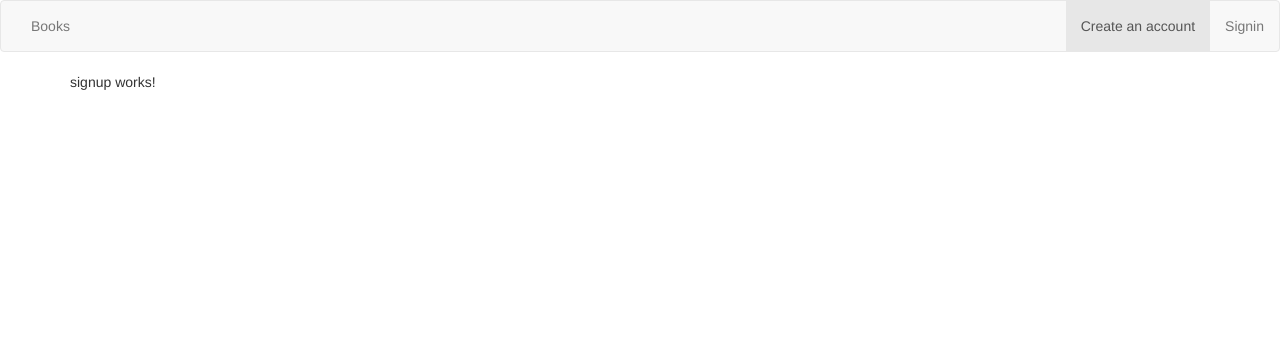
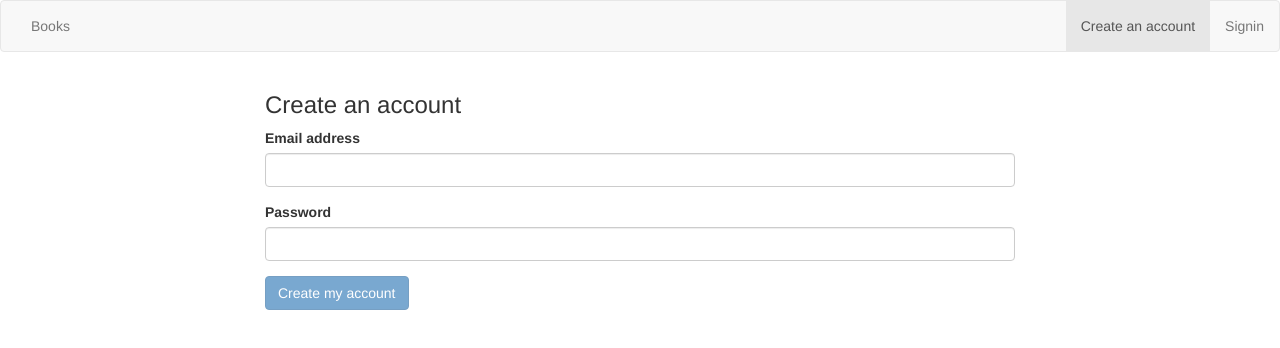
Before and after one commit to azdine-dev/Bookslyy, an Angular app: page /auth/signup in a window 1280 px wide. Shown: the top 348 px of the page. Built offline with nearby package versions, Linux system fonts and the light colour scheme.

Commit message:
add signup commponent

```diff
--- a/package.json
+++ b/package.json
@@ -24,6 +24,7 @@
     "@angular/router": "~10.0.4",
     "bootstrap": "^3.3.7",
     "express": "^4.17.1",
+    "firebase": "^7.16.1",
     "path": "^0.12.7",
     "rxjs": "~6.5.5",
     "rxjs-compat": "^6.6.0",
--- a/src/app/app.component.ts
+++ b/src/app/app.component.ts
@@ -1,10 +1,23 @@
 import { Component } from '@angular/core';
-
+import * as firebase from 'firebase';
 @Component({
   selector: 'app-root',
   templateUrl: './app.component.html',
   styleUrls: ['./app.component.css']
 })
 export class AppComponent {
-  title = 'Bookslyy';
+  title = 'Booksly';
+  constructor(){
+    var firebaseConfig = {
+      apiKey: "AIzaSyD0NLxDz9rEdECSqHx3WboHcI_tWY6Hr5U",
+      authDomain: "bookslyy.firebaseapp.com",
+      databaseURL: "https://bookslyy.firebaseio.com",
+      projectId: "bookslyy",
+      storageBucket: "bookslyy.appspot.com",
+      messagingSenderId: "571182825669",
+      appId: "1:571182825669:web:8c32275fc3cdcb0eb8b0ac"
+    };
+    // Initialize Firebase
+    firebase.initializeApp(firebaseConfig);
+  }
 }
--- a/src/app/auth/signup/signup.component.html
+++ b/src/app/auth/signup/signup.component.html
@@ -1 +1,25 @@
-<p>signup works!</p>
+<div class="row">
+    <div class="col-sm-8 col-sm-offset-2">
+      <h3>Create an account </h3>
+      <form [formGroup]="signUpForm" (ngSubmit)="onSubmit()">
+        <div class="form-group">
+          <label for="email">Email address</label>
+          <input type="text"
+                 id="email"
+                 class="form-control"
+                 formControlName="email">
+        </div>
+        <div class="form-group">
+          <label for="password">Password</label>
+          <input type="password"
+                 id="password"
+                 class="form-control"
+                 formControlName="password">
+        </div>
+        <button class="btn btn-primary"
+                type="submit"
+                [disabled]="signUpForm.invalid">Create my account</button>
+      </form>
+      <p class="text-danger"> {{erroMessage}} </p>
+    </div>
+  </div>
--- a/src/app/auth/signup/signup.component.ts
+++ b/src/app/auth/signup/signup.component.ts
@@ -1,4 +1,7 @@
 import { Component, OnInit } from '@angular/core';
+import { FormGroup, FormBuilder, Validators } from '@angular/forms';
+import { AuthService } from 'src/app/service/auth.service';
+import { Router } from '@angular/router';
 
 @Component({
   selector: 'app-signup',
@@ -7,9 +10,34 @@ import { Component, OnInit } from '@angular/core';
 })
 export class SignupComponent implements OnInit {
 
-  constructor() { }
+  signUpForm : FormGroup;
+  errorMessage :string;
+  constructor(private formsBuilder : FormBuilder, private authService: AuthService,
+    private router: Router) { }
 
   ngOnInit(): void {
+     this.initForm();
+  }
+
+  initForm(){
+    this.signUpForm = this.formsBuilder.group({
+      email: ['', [Validators.required, Validators.email]],
+      password: ['',  [Validators.required, Validators.pattern(/[0-9a-zA-Z]{6,}/)]]
+    })
+  }
+
+  onSubmit(){
+    const email = this.signUpForm.get('email').value;
+    const passworld = this.signUpForm.get('password').value;
+
+    this.authService.createNewUser(email, passworld).then(
+       ()=>{
+         this.router.navigate(['/books'])
+       },
+       (err) =>{
+         this.errorMessage = err;
+       }
+    )
   }
 
 }
--- a/src/app/service/auth.service.ts
+++ b/src/app/service/auth.service.ts
@@ -1,4 +1,6 @@
 import { Injectable } from '@angular/core';
+import * as firebase from 'firebase';
+import { error } from '@angular/compiler/src/util';
 
 @Injectable({
   providedIn: 'root'
@@ -6,4 +8,40 @@ import { Injectable } from '@angular/core';
 export class AuthService {
 
   constructor() { }
+
+  createNewUser(email: string, passworld : string){
+    return new Promise (
+         (resolve, reject)=>{
+           firebase.auth().createUserWithEmailAndPassword(email,passworld).then(
+             ()=>{
+               resolve();
+             },
+             (error)=>{
+               reject(error);
+             }
+           )
+         }
+    )
+  }
+
+
+  signInUser(email: string, passworld: string){
+    return new Promise (
+      (resolve,reject)=>{
+        firebase.auth().signInWithEmailAndPassword(email, passworld).then(
+          ()=>{
+            resolve();
+          },
+          (error)=>{
+            reject(error);
+          }
+        )
+      }
+    )
+  }
+
+  signOutUser(){
+     firebase.auth().signOut();
+  }
+
 }
```
Also changed, not shown: 1 other file (tests, documents, lock files or other folders).
